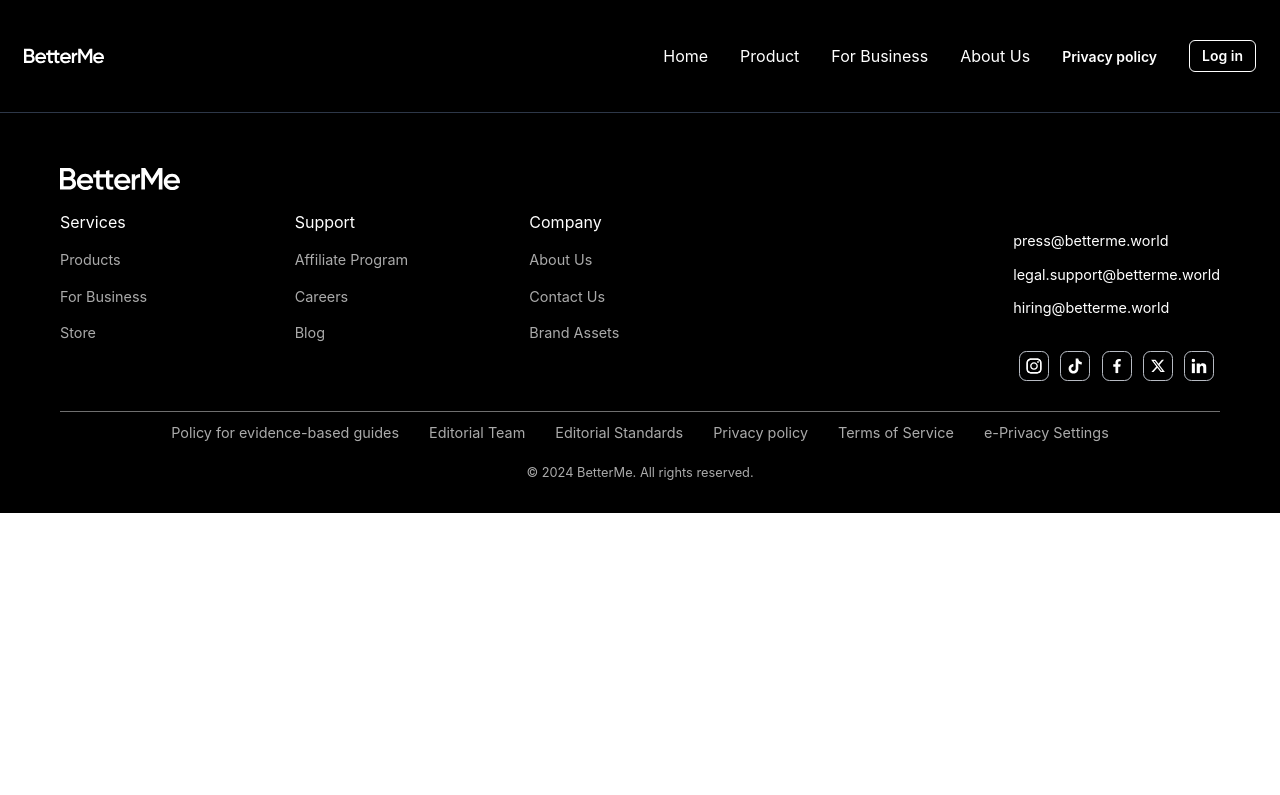
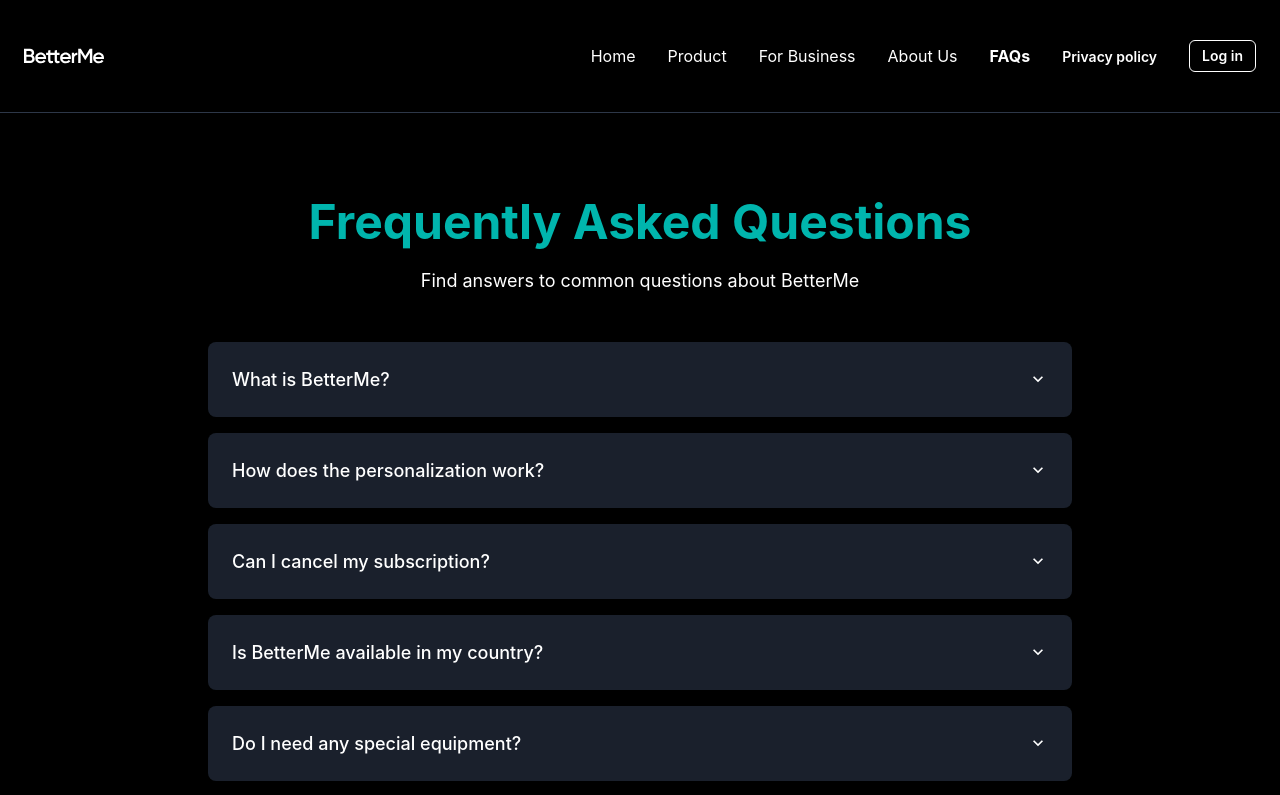
Before and after one commit to Prajjwal1411/trendsProject, a React (Create React App) app in the folder trends/: page /faq in a window 1280 px wide. Shown: the top 795 px of the page. Built offline with nearby package versions, Linux system fonts and the light colour scheme.

Commit message:
Created FAQ Page and updated the title and Icon for tab

```diff
--- a/trends/src/App.js
+++ b/trends/src/App.js
@@ -9,6 +9,7 @@
 import Header from './components/Header';
 import ForBusiness from './components/ForBusiness';
 import AboutPage from './components/AboutUs';
+import FAQPage from './components/FAQPage';
 
 
 function App() {
@@ -20,6 +21,7 @@
         <Route path="/" element={<Home />} />
         <Route path="/for-business" element={<ForBusiness />} />
         <Route path = "/about-us" element= {<AboutPage />} />
+        <Route path = "/faq" element= {<FAQPage />} />
 
         {/* add your routes */}
       </Routes>
--- a/trends/src/components/AboutUs.jsx
+++ b/trends/src/components/AboutUs.jsx
@@ -25,11 +25,13 @@
 } from "react-icons/fa";
 
 export default function AboutUs() {
-  const bgColor = useColorModeValue("gray.50", "gray.800");
-  const cardBgColor = useColorModeValue("white", "gray.700");
+  const bgColor = "black"; // Set background to black
+  const cardBgColor = "black"; // Set card background to black as well
+  const headerColor = "#00b5ad"; // Set header color to #00b5ad
+  const textColor = "white"; // Set text color to white
 
   return (
-    <Box minH="100vh">
+    <Box minH="100vh" bg={bgColor} color={textColor}>
       {/* Hero Section */}
       <Box
         position="relative"
@@ -39,7 +41,7 @@
         display="flex"
         alignItems="center"
       >
-  <Container maxW="7xl" >
+        <Container maxW="7xl">
           <Flex
             direction={["column", "column", "row"]}
             alignItems="center"
@@ -47,11 +49,11 @@
             gap={10}
           >
             {/* Left Content */}
-      <Box flex="1" >
+            <Box flex="1">
               <Heading
                 as="h1"
                 fontSize={["4xl", "5xl", "6xl", "7xl"]}
-          color="#14264E"
+                color={headerColor}
                 mb={8}
                 maxW="4xl"
               >
@@ -59,12 +61,13 @@
               </Heading>
               <Text
                 fontSize={["xl", "2xl"]}
-          color="gray.600"
+                color={textColor}
                 maxW="2xl"
                 lineHeight="tall"
               >
-          Since 2017, we have been on a mission to create a healthier world for
-          everyone, regardless of age, sex, physical ability, or background.
+                Since 2017, we have been on a mission to create a healthier
+                world for everyone, regardless of age, sex, physical ability, or
+                background.
               </Text>
             </Box>
 
@@ -76,7 +79,7 @@
               alignItems="center"
             >
               <Image
-          src="https://res.cloudinary.com/drhg6wpcy/image/upload/dpr_1.0,f_auto,q_auto:good/v1/betterme.world/about/vcard-2_lu5ha8" /* Replace with your portrait image URL */
+                src="https://res.cloudinary.com/drhg6wpcy/image/upload/dpr_1.0,f_auto,q_auto:good/v1/betterme.world/about/vcard-2_lu5ha8"
                 alt="Holistic wellness"
                 borderRadius="2xl"
                 boxShadow="lg"
@@ -92,16 +95,20 @@
             position="absolute"
             bottom={10}
             right={[4, 6, 20]}
-      color="gray.600"
+            color={textColor}
             cursor="pointer"
             _hover={{ textDecoration: "underline" }}
           >
             <Text fontSize="sm">Scroll Down</Text>
-      <Icon as={ArrowDownIcon} w={4} h={4} animation="bounce 1s infinite" />
+            <Icon
+              as={ArrowDownIcon}
+              w={4}
+              h={4}
+              animation="bounce 1s infinite"
+            />
           </HStack>
         </Container>
       </Box>
-
 
       <Box px={[4, 6, 20]} py={20}>
         <Container maxW="7xl" position="relative">
@@ -129,13 +136,14 @@
             left="50%"
             transform="translate(-50%, -50%)"
             textAlign="center"
-            color="white"
+            color={textColor}
           >
             <Heading
               as="h2"
               fontSize={["3xl", "4xl", "5xl"]}
               fontWeight="bold"
               mb={4}
+              color={textColor}
             >
               BetterMe: Health Coaching App
             </Heading>
@@ -146,7 +154,7 @@
             </Text>
             <Button
               bg="white"
-              color="#14264E"
+              color={headerColor}
               px={8}
               py={6}
               borderRadius="full"
@@ -179,16 +187,16 @@
                 transition="all 0.3s"
                 _hover={{ boxShadow: "lg" }}
               >
-                <Icon as={stat.icon} w={12} h={12} color="#14264E" mb={4} />
+                <Icon as={stat.icon} w={12} h={12} color={headerColor} mb={4} />
                 <Text
                   fontSize={["3xl", "4xl"]}
                   fontWeight="bold"
-                  color="#14264E"
+                  color={headerColor}
                   mb={2}
                 >
                   {stat.number}
                 </Text>
-                <Text color="gray.600">{stat.label}</Text>
+                <Text color={textColor}>{stat.label}</Text>
               </Box>
             ))}
           </SimpleGrid>
@@ -200,10 +208,15 @@
         <Container maxW="7xl">
           <SimpleGrid columns={[1, 1, 2]} spacing={16}>
             <Box>
-              <Heading as="h2" fontSize={["3xl", "4xl"]} color="#14264E" mb={6}>
+              <Heading
+                as="h2"
+                fontSize={["3xl", "4xl"]}
+                color={headerColor}
+                mb={6}
+              >
                 Our Mission
               </Heading>
-              <Text fontSize="lg" color="gray.600" lineHeight="tall">
+              <Text fontSize="lg" color={textColor} lineHeight="tall">
                 We believe that everyone deserves access to personalized
                 wellness solutions. Through innovative technology and expert
                 guidance, we're making health and wellness accessible, engaging,
@@ -211,10 +224,15 @@
               </Text>
             </Box>
             <Box>
-              <Heading as="h2" fontSize={["3xl", "4xl"]} color="#14264E" mb={6}>
+              <Heading
+                as="h2"
+                fontSize={["3xl", "4xl"]}
+                color={headerColor}
+                mb={6}
+              >
                 Our Approach
               </Heading>
-              <Text fontSize="lg" color="gray.600" lineHeight="tall">
+              <Text fontSize="lg" color={textColor} lineHeight="tall">
                 By combining cutting-edge technology with proven wellness
                 practices, we create personalized experiences that adapt to each
                 individual's needs, goals, and lifestyle. Our holistic approach
@@ -232,7 +250,7 @@
           <Heading
             as="h2"
             fontSize={["3xl", "4xl"]}
-            color="#14264E"
+            color={headerColor}
             mb={12}
             textAlign="center"
           >
@@ -268,41 +286,22 @@
                 transition="all 0.3s"
                 _hover={{ boxShadow: "lg" }}
               >
-                <Icon as={value.icon} w={12} h={12} color="#14264E" mb={4} />
-                <Heading as="h3" fontSize="xl" color="#14264E" mb={2}>
+                <Icon
+                  as={value.icon}
+                  w={12}
+                  h={12}
+                  color={headerColor}
+                  mb={4}
+                />
+                <Heading as="h3" fontSize="2xl" color={headerColor} mb={2}>
                   {value.title}
                 </Heading>
-                <Text color="gray.600">{value.description}</Text>
+                <Text color={textColor}>{value.description}</Text>
               </Box>
             ))}
           </SimpleGrid>
         </Container>
       </Box>
-
-      {/* CTA Section */}
-      <Box px={[4, 6, 20]} py={20}>
-        <Container maxW="3xl" textAlign="center">
-          <Heading as="h2" fontSize={["3xl", "4xl"]} color="#14264E" mb={6}>
-            Join Our Wellness Journey
-          </Heading>
-          <Text fontSize="lg" color="gray.600" mb={8}>
-            Experience personalized, holistic wellness tailored just for you.
-            Start your journey to a healthier, happier you today.
-          </Text>
-          <Button
-            size="lg"
-            bg="#14264E"
-            color="white"
-            px={8}
-            py={6}
-            fontSize="lg"
-            borderRadius="full"
-            _hover={{ bg: "#1e3a6d" }}
-          >
-            Get Started Now
-          </Button>
-        </Container>
-      </Box>
     </Box>
   );
 }
--- /dev/null
+++ b/trends/src/components/FAQPage.jsx
@@ -0,0 +1,130 @@
+// Created by Gaurav Rana(8936697)
+
+import {
+  Box,
+  Container,
+  Heading,
+  Text,
+  Accordion,
+  AccordionItem,
+  AccordionButton,
+  AccordionPanel,
+  AccordionIcon,
+  VStack,
+  Button,
+  useColorModeValue,
+} from "@chakra-ui/react";
+
+export default function FAQPage() {
+  const bgColor = "black"; // Full black background
+  const textColor = useColorModeValue("white", "white"); // White text color
+  const accentColor = "#00b5ad"; // Accent color as per your original code
+  const buttonHoverBg = "#1e3a6d"; // Button hover background color
+
+  const faqs = [
+    {
+      question: "What is BetterMe?",
+      answer:
+        "BetterMe is a personalized holistic wellness platform that provides customized fitness, nutrition, and mental health solutions. Since 2017, we've been helping people achieve their wellness goals through innovative technology and expert guidance.",
+    },
+    {
+      question: "How does the personalization work?",
+      answer:
+        "When you start with BetterMe, we collect information about your goals, current fitness level, dietary preferences, and lifestyle. Our AI-powered system then creates a personalized plan that adapts to your progress and needs.",
+    },
+    {
+      question: "Can I cancel my subscription?",
+      answer:
+        "Yes, you can cancel your subscription at any time. The cancellation will take effect at the end of your current billing period. You'll continue to have access to your program until then.",
+    },
+    {
+      question: "Is BetterMe available in my country?",
+      answer:
+        "BetterMe is available in over 190 countries worldwide. Our app can be downloaded from both the App Store and Google Play Store in most regions.",
+    },
+    {
+      question: "Do I need any special equipment?",
+      answer:
+        "Most of our workouts can be done with minimal or no equipment. When equipment is needed, we offer alternative exercises that can be done without it.",
+    },
+    {
+      question: "How do I contact customer support?",
+      answer:
+        "Our customer support team is available 24/7. You can reach us through the app's help center or by emailing support@betterme.world",
+    },
+  ];
+
+  return (
+    <Box minH="100vh" py={20} px={[4, 6, 20]} bg={bgColor} color={textColor}>
+      <Container maxW="4xl">
+        <VStack spacing={12} align="stretch">
+          {/* Header Section */}
+          <Box textAlign="center">
+            <Heading
+              as="h1"
+              fontSize={["4xl", "5xl"]}
+              color={accentColor}
+              mb={4}
+            >
+              Frequently Asked Questions
+            </Heading>
+            <Text fontSize="lg">
+              Find answers to common questions about BetterMe
+            </Text>
+          </Box>
+
+          {/* FAQ Accordion */}
+          <Accordion allowMultiple>
+            {faqs.map((faq, index) => (
+              <AccordionItem
+                key={index}
+                border="none"
+                mb={4}
+                bg="gray.800"
+                borderRadius="lg"
+                boxShadow="sm"
+                _hover={{ boxShadow: "md" }}
+              >
+                <AccordionButton
+                  p={6}
+                  _hover={{ bg: "gray.700" }}
+                  borderRadius="lg"
+                >
+                  <Box
+                    flex="1"
+                    textAlign="left"
+                    fontWeight="medium"
+                    fontSize="lg"
+                  >
+                    {faq.question}
+                  </Box>
+                  <AccordionIcon />
+                </AccordionButton>
+                <AccordionPanel pb={6} px={6} color="gray.300">
+                  {faq.answer}
+                </AccordionPanel>
+              </AccordionItem>
+            ))}
+          </Accordion>
+
+          {/* Contact Support Section */}
+          <Box textAlign="center" mt={8} p={8} bg="gray.800" borderRadius="lg">
+            <Text fontSize="lg" mb={4}>
+              Still have questions? We're here to help!
+            </Text>
+            <Button
+              size="lg"
+              bg={accentColor}
+              color="white"
+              px={8}
+              borderRadius="full"
+              _hover={{ bg: buttonHoverBg }}
+            >
+              Contact Support
+            </Button>
+          </Box>
+        </VStack>
+      </Container>
+    </Box>
+  );
+}
--- a/trends/src/components/Footer.jsx
+++ b/trends/src/components/Footer.jsx
@@ -38,7 +38,7 @@
             <h4 className="footer-header">Company</h4>
             <a href="/about-us" className="footer-item">About Us</a>
             <a href="/" className="footer-item">Contact Us</a>
-            <a href="/" className="footer-item">Brand Assets</a>
+            <a href="/faq" className="footer-item">FAQs</a>
           </div>
         </div>
 
--- a/trends/src/components/Header.jsx
+++ b/trends/src/components/Header.jsx
@@ -54,6 +54,14 @@
           >
             About Us
           </Link>
+          <Link
+            href="/faq"
+            fontWeight={location.pathname === "/faq" ? "bold" : "normal"} // Highlight "For FAQs"
+            color="white"
+            _hover={{ textDecoration: "none" }}
+          >
+            FAQs
+          </Link>
           <Button size="sm" variant="link" color="white">
             Privacy policy
           </Button>
```
Also changed, not shown: trends/public/index.html (+5 -3 lines). Lines whose indentation alone changed are shown as unchanged.
